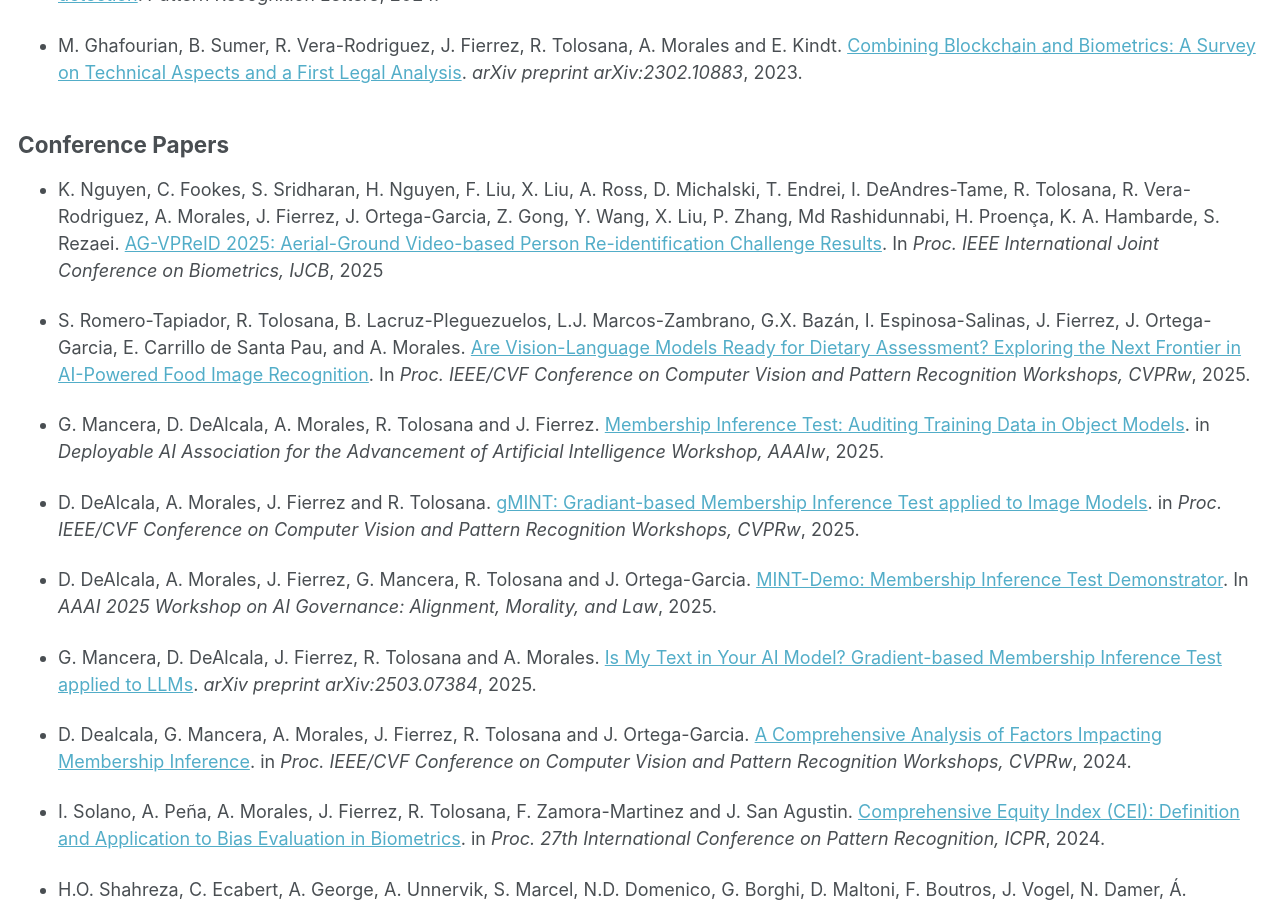
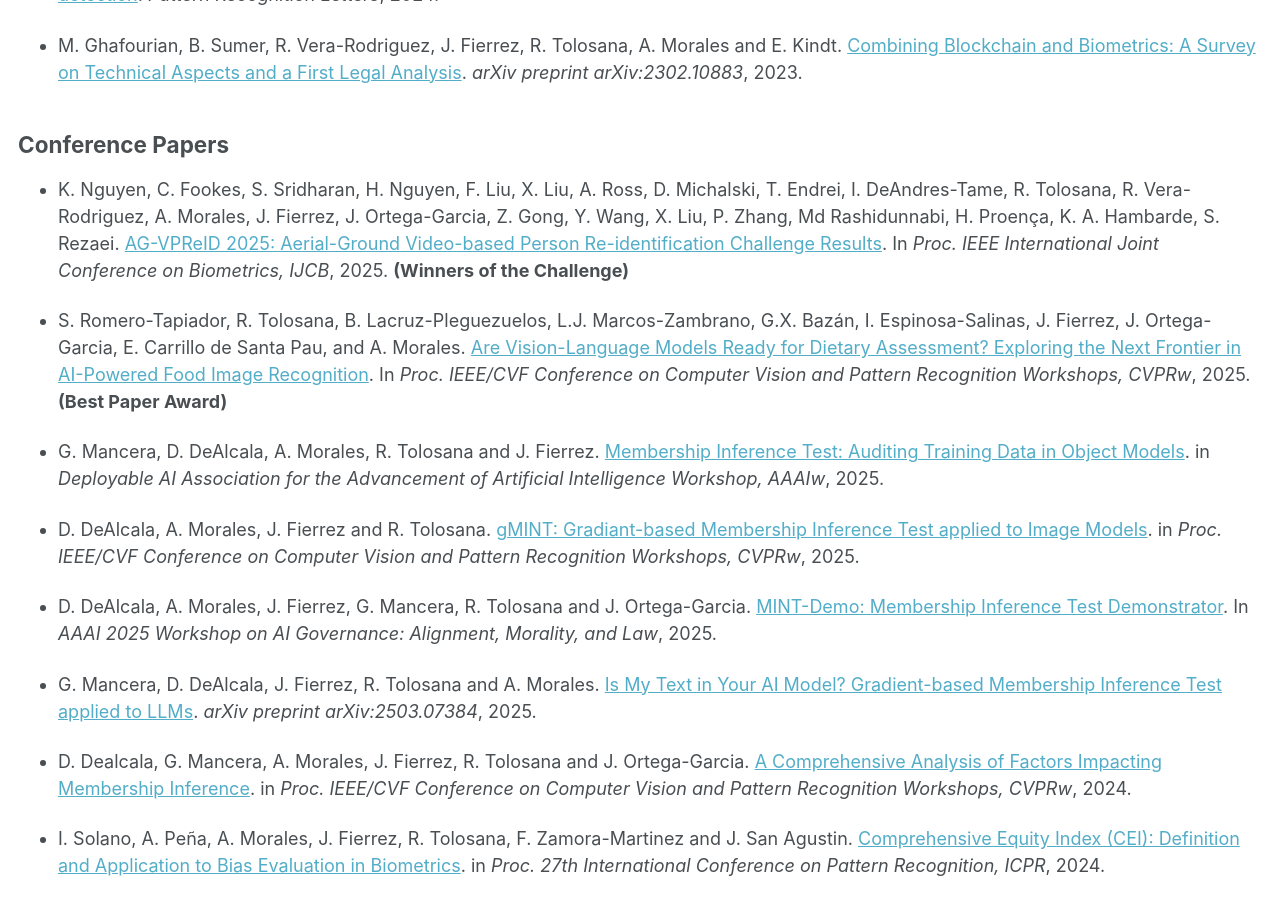
Before and after one commit to catedraeniauam/catedraeniauam.github.io, a Jekyll site: the page built from _pages/publications.md, in a window 1280 px wide and 900 px high, scrolled down 1117 px. Built offline with Jekyll 4.4.1, drawn with Linux system fonts in a browser that asks for light colours.

Commit message:
Añadimos info a dos publicaciones

```diff
--- a/_pages/publications.md
+++ b/_pages/publications.md
@@ -31,9 +31,9 @@ Journal Articles
 Conference Papers
 -----
 
-- K. Nguyen, C. Fookes, S. Sridharan, H. Nguyen, F. Liu, X. Liu, A. Ross, D. Michalski, T. Endrei, I. DeAndres-Tame, R. Tolosana, R. Vera-Rodriguez, A. Morales, J. Fierrez, J. Ortega-Garcia, Z. Gong, Y. Wang, X. Liu, P. Zhang, Md Rashidunnabi, H. Proença, K. A. Hambarde, S. Rezaei. <a href="https://arxiv.org/pdf/2506.22843">AG-VPReID 2025: Aerial-Ground Video-based Person Re-identification Challenge Results</a>. In *Proc. IEEE International Joint Conference on Biometrics, IJCB*, 2025
+- K. Nguyen, C. Fookes, S. Sridharan, H. Nguyen, F. Liu, X. Liu, A. Ross, D. Michalski, T. Endrei, I. DeAndres-Tame, R. Tolosana, R. Vera-Rodriguez, A. Morales, J. Fierrez, J. Ortega-Garcia, Z. Gong, Y. Wang, X. Liu, P. Zhang, Md Rashidunnabi, H. Proença, K. A. Hambarde, S. Rezaei. <a href="https://arxiv.org/pdf/2506.22843">AG-VPReID 2025: Aerial-Ground Video-based Person Re-identification Challenge Results</a>. In *Proc. IEEE International Joint Conference on Biometrics, IJCB*, 2025. **(Winners of the Challenge)**
 
-- S. Romero-Tapiador, R. Tolosana, B. Lacruz-Pleguezuelos, L.J. Marcos-Zambrano, G.X. Bazán, I. Espinosa-Salinas, J. Fierrez, J. Ortega-Garcia, E. Carrillo de Santa Pau, and A. Morales. <a href="https://openaccess.thecvf.com/content/CVPR2025W/MTF/html/Romero-Tapiador_Are_Vision-Language_Models_Ready_for_Dietary_Assessment_Exploring_the_Next_CVPRW_2025_paper.html">Are Vision-Language Models Ready for Dietary Assessment? Exploring the Next Frontier in AI-Powered Food Image Recognition</a>. In *Proc. IEEE/CVF Conference on Computer Vision and Pattern Recognition Workshops, CVPRw*, 2025.
+- S. Romero-Tapiador, R. Tolosana, B. Lacruz-Pleguezuelos, L.J. Marcos-Zambrano, G.X. Bazán, I. Espinosa-Salinas, J. Fierrez, J. Ortega-Garcia, E. Carrillo de Santa Pau, and A. Morales. <a href="https://openaccess.thecvf.com/content/CVPR2025W/MTF/html/Romero-Tapiador_Are_Vision-Language_Models_Ready_for_Dietary_Assessment_Exploring_the_Next_CVPRW_2025_paper.html">Are Vision-Language Models Ready for Dietary Assessment? Exploring the Next Frontier in AI-Powered Food Image Recognition</a>. In *Proc. IEEE/CVF Conference on Computer Vision and Pattern Recognition Workshops, CVPRw*, 2025. **(Best Paper Award)**
 
 - G. Mancera, D. DeAlcala, A. Morales, R. Tolosana and J. Fierrez. <a href="">Membership Inference Test: Auditing Training Data in Object Models</a>. in *Deployable AI Association for the Advancement of Artificial Intelligence Workshop, AAAIw*, 2025.
 
```
